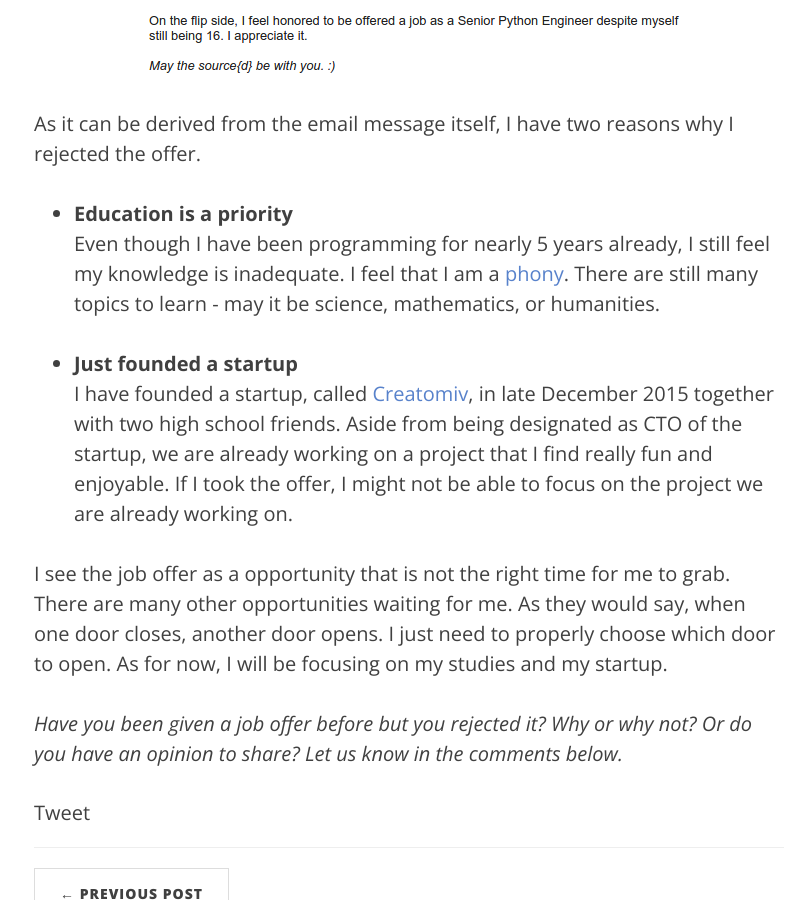
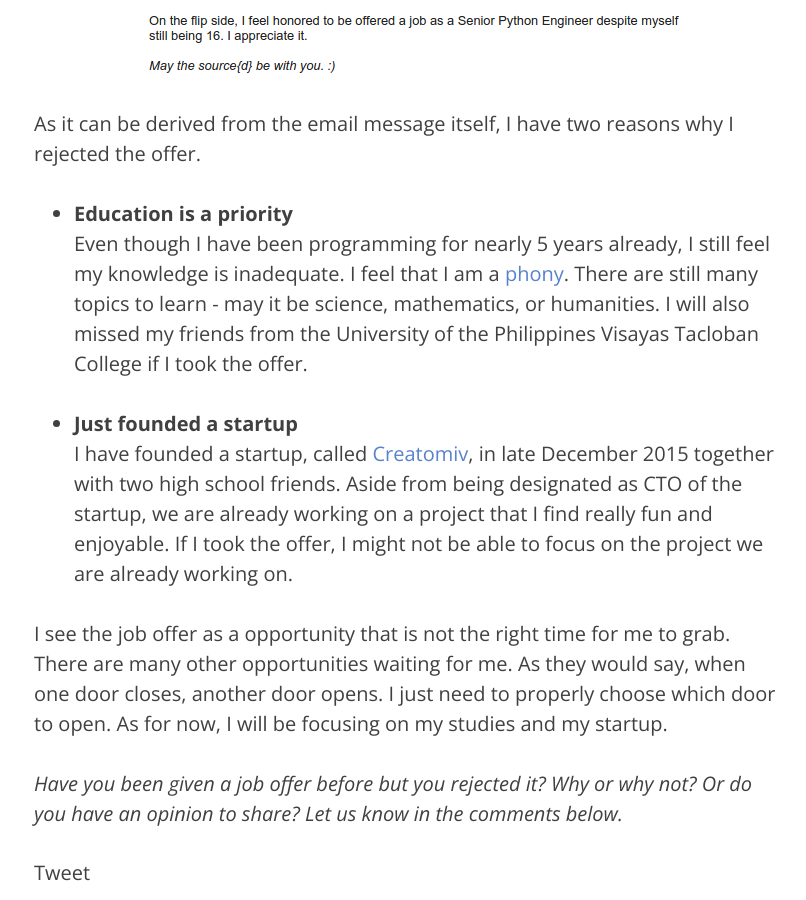
Before and after one commit to seanballais/seanballais.github.io, a Jekyll site: the page built from _posts/2016-01-30-a-job-offer-from-madrid.md, in a window 1280 px wide and 900 px high, scrolled down 1745 px. Shown: the whole window, without its empty margins (231-1037 px from the left). Built offline with Jekyll 4.4.1, drawn with Linux system fonts in a browser that asks for light colours; nearby versions of some CDN libraries; comment, search, counter and statistics services are not loaded.

Commit message:
Updated some stuff.

```diff
--- a/_posts/2016-01-30-a-job-offer-from-madrid.md
+++ b/_posts/2016-01-30-a-job-offer-from-madrid.md
@@ -32,7 +32,7 @@
 As it can be derived from the email message itself, I have two reasons why I rejected the offer.
 
 * **Education is a priority**
-Even though I have been programming for nearly 5 years already, I still feel my knowledge is inadequate. I feel that I am a [phony](http://www.hanselman.com/blog/ImAPhonyAreYou.aspx). There are still many topics to learn - may it be science, mathematics, or humanities.
+Even though I have been programming for nearly 5 years already, I still feel my knowledge is inadequate. I feel that I am a [phony](http://www.hanselman.com/blog/ImAPhonyAreYou.aspx). There are still many topics to learn - may it be science, mathematics, or humanities. I will also missed my friends from the University of the Philippines Visayas Tacloban College if I took the offer.
 
 * **Just founded a startup**
 I have founded a startup, called [Creatomiv](https://www.facebook.com/CreatomivStudios/), in late December 2015 together with two high school friends. Aside from being designated as CTO of the startup, we are already working on a project that I find really fun and enjoyable. If I took the offer, I might not be able to focus on the project we are already working on.
```
